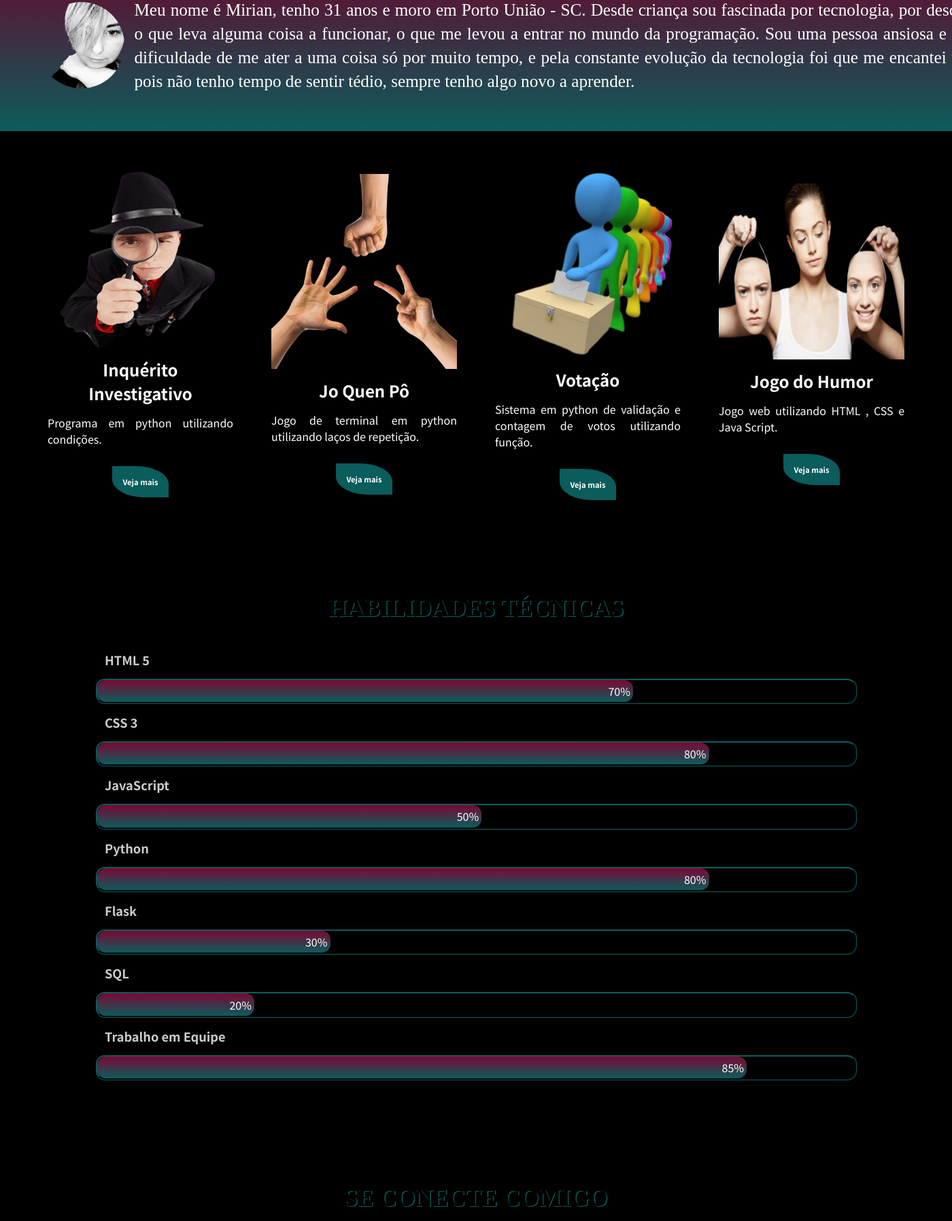
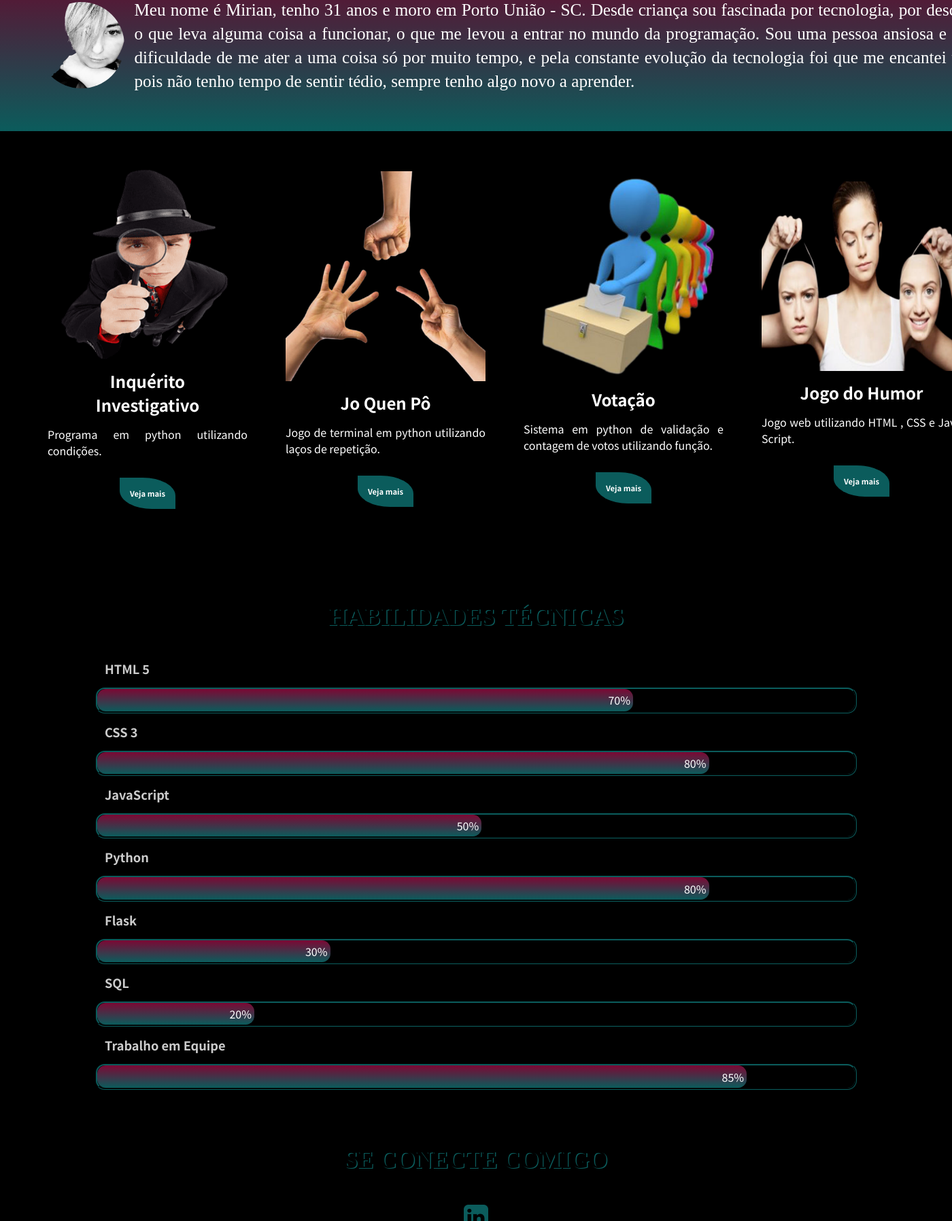
Before and after one commit to MirianAmorim/Portifolio_MirianAmorim, a Flask app: page / in a window 1400 px wide; the page is wider, and only the part inside the window is pictured. Shown: the part 535-2332 px from the top of that part at 68% size. Run offline with Flask 2, Linux system fonts and the light colour scheme; some web fonts are replaced.

Commit message:
Update style.css

```diff
--- a/static/css/style.css
+++ b/static/css/style.css
@@ -56,6 +56,7 @@ nav ul li a:hover {
 }
 
 section#first {
+  whidt: 100%;
   display: flex;
   justify-content: center;
   align-items: center;
@@ -135,6 +136,7 @@ section#sobre div#texto-sobre p {
 }
 
 section#projetos {
+  width: 100%;
   display: flex;
   justify-content: center;
   align-items: center;
@@ -200,6 +202,7 @@ section#projetos div button a {
 }
 
 section#habilidades {
+  whidth: 100%;
   padding: 1vw 10vw 1vw 10vw;
   background-color: #000000;
 }
@@ -298,6 +301,7 @@ section#habilidades span#equipe {
 }
 
 section#contato {
+  whidth: 100%
   padding: 5vw 10vw 3vw 10vw;
   display:grid;
   place-items: center;
```
